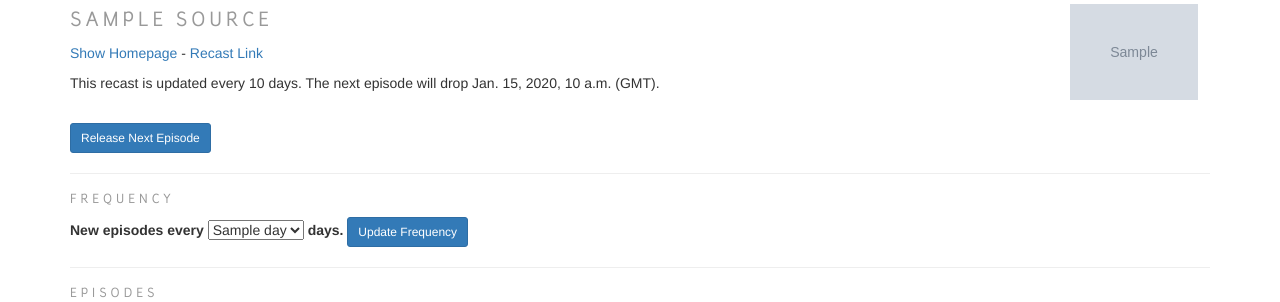
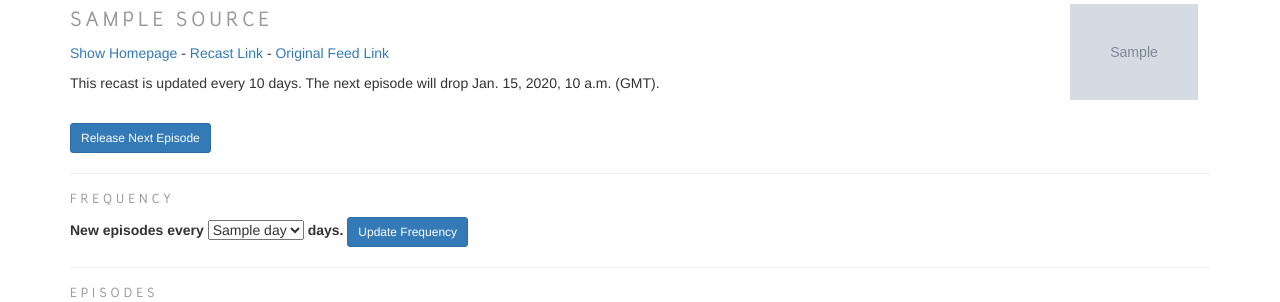
Before and after one commit to xurble/recast, a Django app: template templates/feed.html in a window 1280 px wide. Shown: the part 58-360 px from the top of the page. Run offline with Django 3.2, Linux system fonts and the light colour scheme; the template is opened without the code that fills it: most values are stand-ins (such as "Sample title", 1, 10 or a date in 2020); grey boxes marked "Sample" are stand-in pictures; some libraries are stand-ins or nearby versions.

Commit message:
Add link to original source feed.

```diff
--- a/templates/feed.html
+++ b/templates/feed.html
@@ -6,7 +6,10 @@
         <div class="col-sm-12">
             <img class="pull-right feed-art" src="{{subscription.source.image_url}}" alt="Logo" onerror="imgError(this);">
             <h2>{{subscription.source.name}}</h2>
-            <p><a href="{{subscription.source.site_url}}">Show Homepage</a> - <a href="/feed/{{subscription.key}}/">Recast Link</a></p>
+            <p> <a href="{{subscription.source.site_url}}">Show Homepage</a> -
+                <a href="/feed/{{subscription.key}}/">Recast Link</a> -
+                <a href="{{subscription.source.feed_url}}/">Original Feed Link</a>
+            </p>
 
             <p>This recast is updated every {{subscription.frequency}} days.  The next episode will drop <span id="countdown-holder">{{subscription.next_send_date}} (GMT)</span>.</p>
 
```
